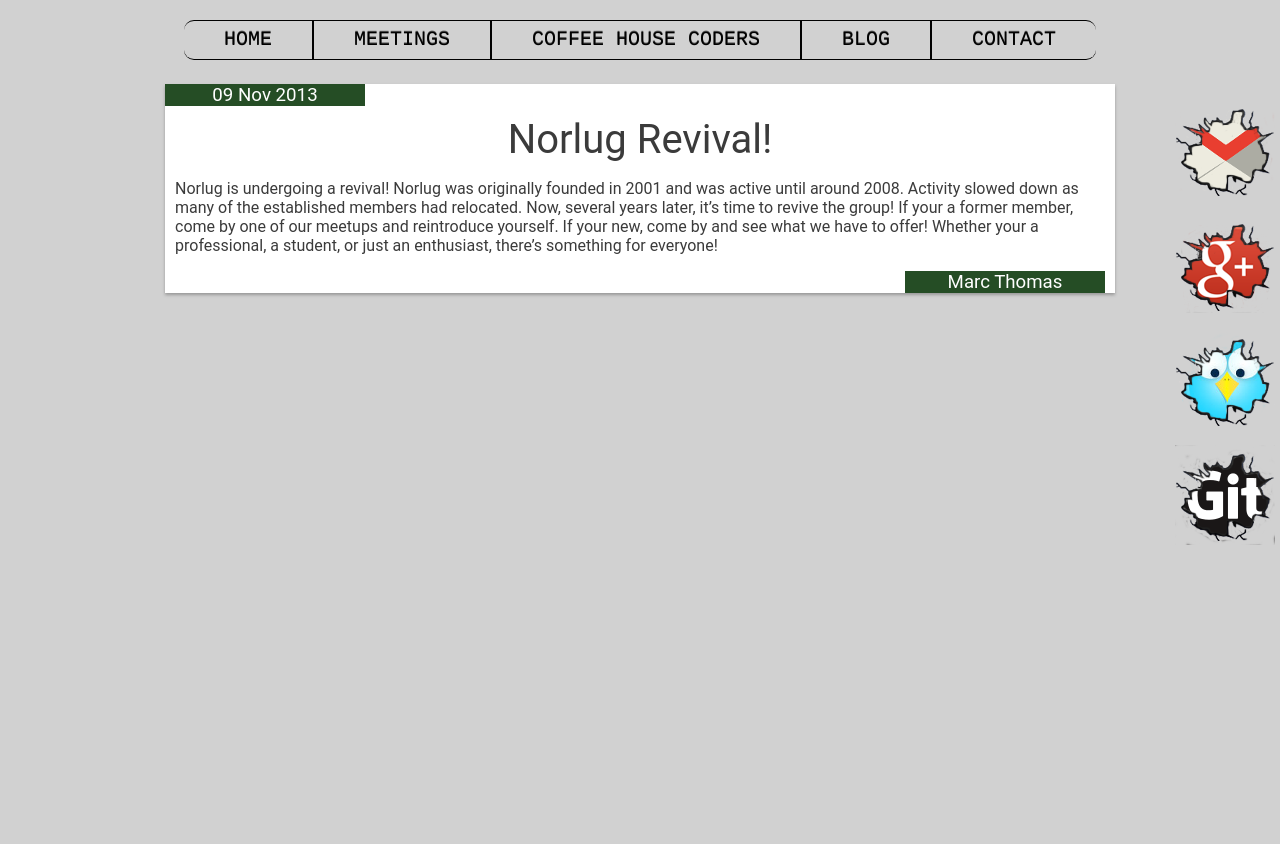
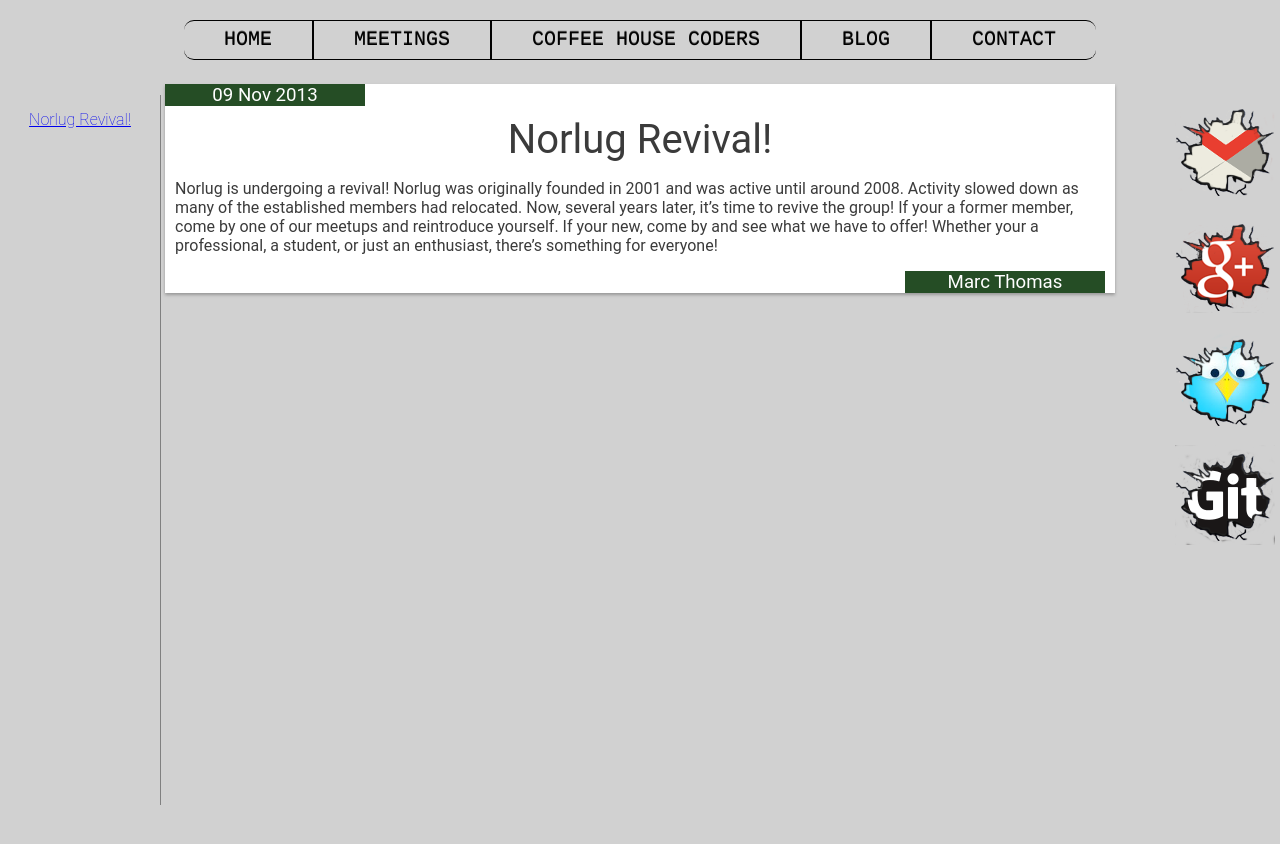
Before and after one commit to norlug/norlug.github.io, a Jekyll site: the page built from _posts/2013-11-10-NorlugRevival.markdown, in a window 1280 px wide. Shown: the top 844 px of the page. Built offline with Jekyll 4.4.1, drawn with Linux system fonts in a browser that asks for light colours.

Commit message:
Added side nav bar inside blog post pages.

```diff
--- a/_layouts/post.html
+++ b/_layouts/post.html
@@ -2,6 +2,15 @@
 layout: default
 ---
 
+<div>
+    <aside>
+        <ul class="LeftLinks">
+            {% for post in site.posts %}
+                <li><a href="{{ post.url }}">{{ post.title }}</a> </li>
+            {% endfor %}
+        </ul>
+     </aside>
+</div>
 
 <section class="cardLayout">
         <h3 class="cardHeader date"> {{ page.date | date_to_string }} </h3>
```
